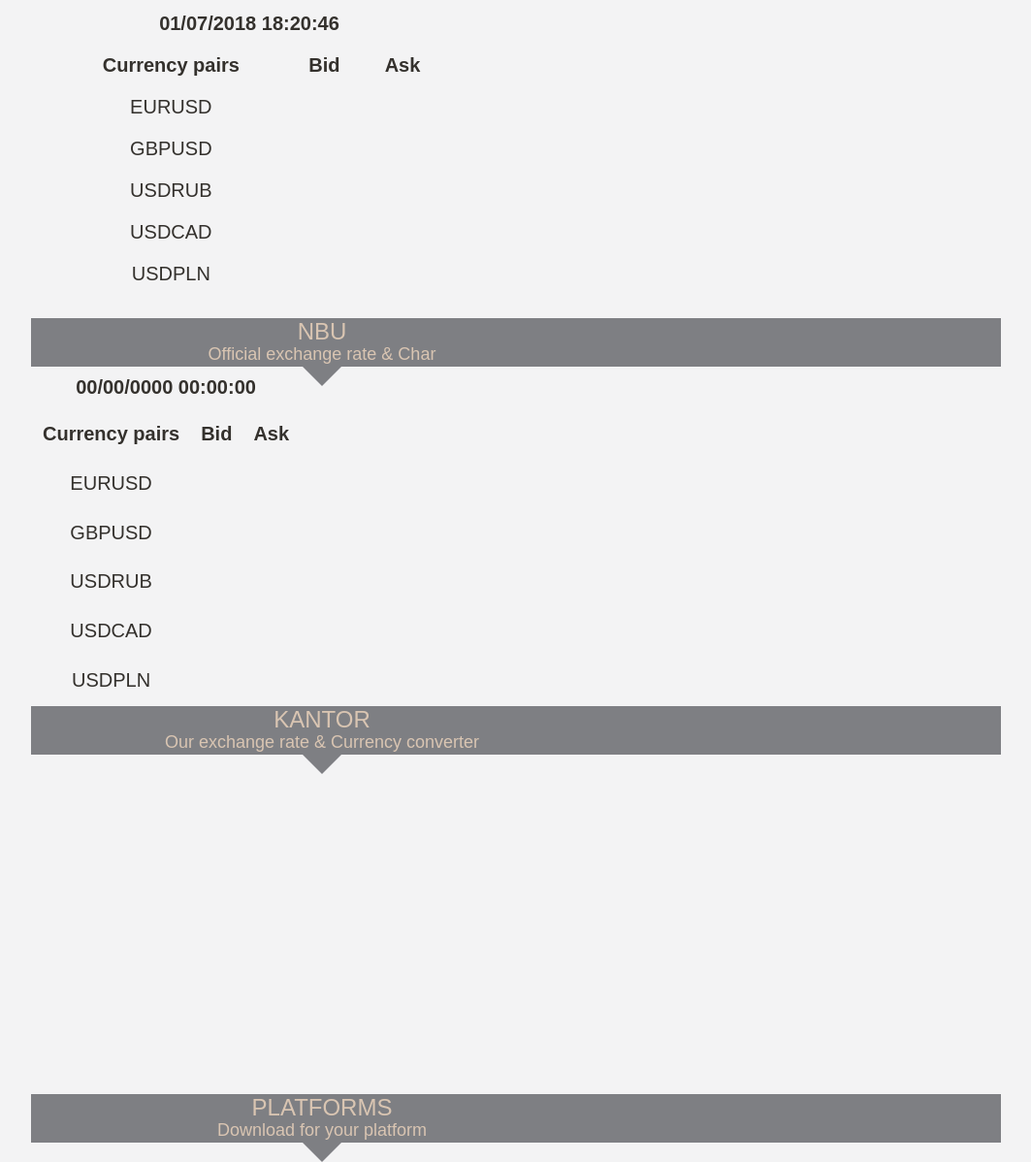
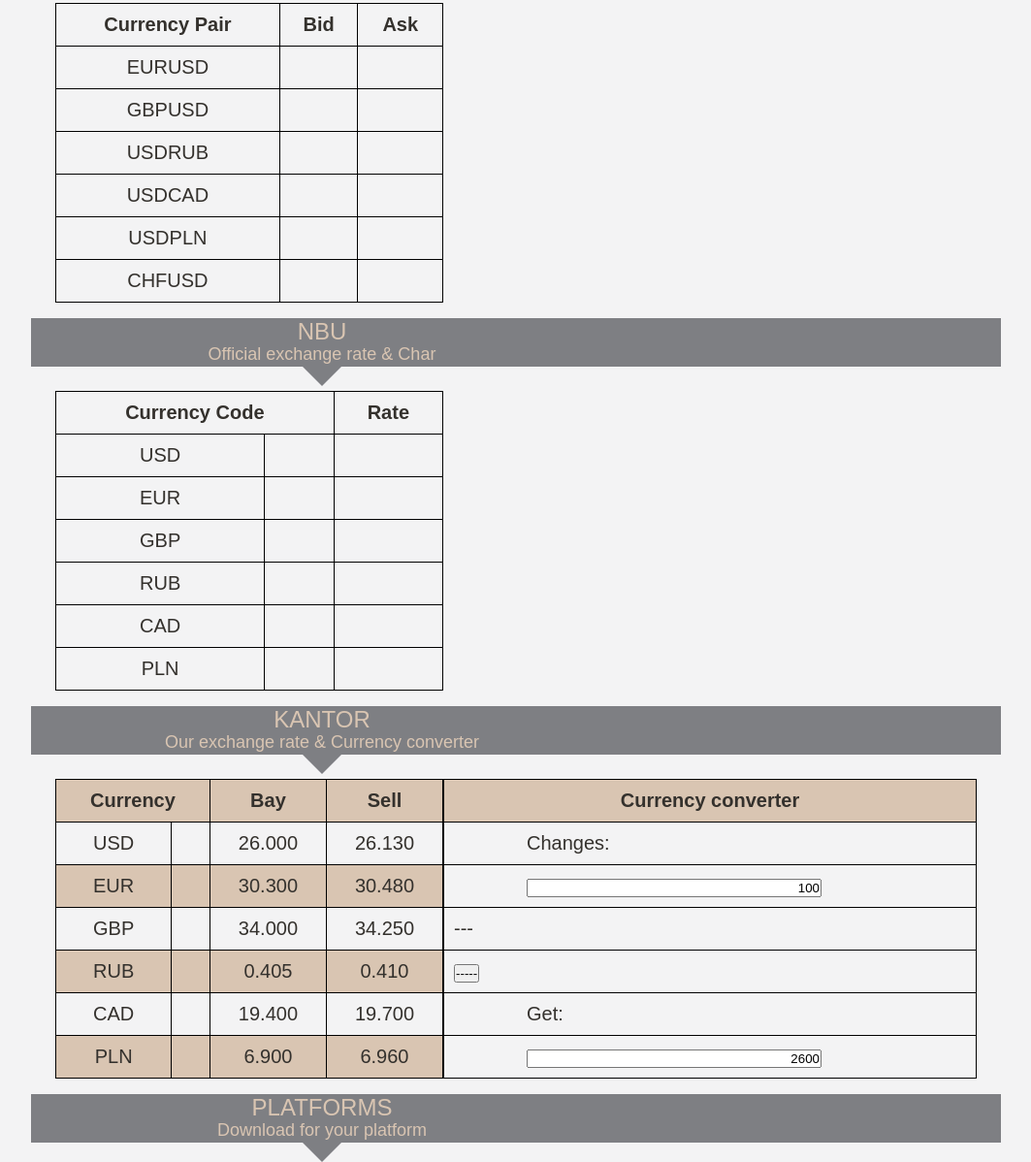
Before and after one commit to prohres/kantor, a plain HTML site: page index.html in a window 1280 px wide. Shown: the part 432-1630 px from the top of the page at 97% size, without its empty margins (108-1171 px from the left). Drawn offline with Linux system fonts and the light colour scheme; no server answers.

Commit message:
v.010718

```diff
--- a/index.html
+++ b/index.html
@@ -4,7 +4,7 @@
 		<meta charset="UTF-8">
 		<title>KANTOR | ОБМІН</title>
 		<link rel="stylesheet" type="text/css" href="style/style.css">
-
+		<!-- "7AS0vE' -->
 	</head>
 	<body>
 		<div id="wrapper">
@@ -35,6 +35,9 @@
 					</div>
 					<a href="index.html">
 						<img class="logo-header" src="images/kantor_logo.png" alt="Home page">
+						<time id="date" datetime="today's date">00/00/0000</time>
+						<br>
+						<time id="time" datetime="time is now">00:00:00</time>
 					</a>
 					<div>
 						<figure>
@@ -54,113 +57,181 @@
 			</header>
 			<div class="anotherheader">
 				<h2 id="FOREX">FOREX</h2>
-				<h3>Bid & Ask & Chart</h3>
+				<h3>Bid &amp; Ask &amp; Chart</h3>
 			</div>
-			<section class="forex">
-				<table class="grid-forex">
-					<caption>
-						<time id="date" datetime="today's date">00/00/0000</time>
-						<time id="time" datetime="time is now">00:00:00</time>
-					</caption>
+			<section>
+				<table>
 					<tr>
-						<th>Currency pairs</th>
+						<th>Currency Pair</th>
 						<th>Bid</th>
 						<th>Ask</th>
 					</tr>
 					<tr>
 						<td>EURUSD</td>
-						<td id="eurusdbid"></td>
-						<td id="eurusdask"></td>
+						<td id="EURUSDBID"></td>
+						<td id="EURUSDASK"></td>
 					</tr>
 					<tr>
 						<td>GBPUSD</td>
-						<td id="gbpusdbid"></td>
-						<td id="gbpusdask"></td>
+						<td id="GBPUSDBID"></td>
+						<td id="GBPUSDASK"></td>
 					</tr>
 					<tr>
 						<td>USDRUB</td>
-						<td id="usdrubbid"></td>
-						<td id="usdrubask"></td>
+						<td id="USDRUBBID"></td>
+						<td id="USDRUBASK"></td>
 					</tr>
 					<tr>
 						<td>USDCAD</td>
-						<td id="usdcadbid"></td>
-						<td id="usdcadask"></td>
+						<td id="USDCADBID"></td>
+						<td id="USDCADASK"></td>
 					</tr>
 					<tr>
 						<td>USDPLN</td>
-						<td id="usdplnbid"></td>
-						<td id="usdplnask"></td>
-					</tr>
-				</table>
-
-
-
-
-			</section>
-
-				<div class="anotherheader">
-					<h2 id="NBU">NBU</h2>
-					<h3>Official exchange rate & Char</h3>
-				</div>
-			<section class="nbu">
-				<table class="grid-nbu">
-					<caption>
-						<time id="date" datetime="today's date">00/00/0000</time>
-						<time id="time" datetime="time is now">00:00:00</time>
-					</caption>
-					<tr>
-						<th>Currency pairs</th>
-						<th>Bid</th>
-						<th>Ask</th>
+						<td id="USDPLNBID"></td>
+						<td id="USDPLNASK"></td>
 					</tr>
 					<tr>
-						<td>EURUSD</td>
-						<td id="eurusdbid"></td>
-						<td id="eurusdask"></td>
-					</tr>
-					<tr>
-						<td>GBPUSD</td>
-						<td id="gbpusdbid"></td>
-						<td id="gbpusdask"></td>
-					</tr>
-					<tr>
-						<td>USDRUB</td>
-						<td id="usdrubbid"></td>
-						<td id="usdrubask"></td>
-					</tr>
-					<tr>
-						<td>USDCAD</td>
-						<td id="usdcadbid"></td>
-						<td id="usdcadask"></td>
-					</tr>
-					<tr>
-						<td>USDPLN</td>
-						<td id="usdplnbid"></td>
-						<td id="usdplnask"></td>
+						<td>CHFUSD</td>
+						<td id="CHFUSDBID"></td>
+						<td id="CHFUSDASK"></td>
 					</tr>
 				</table>
 			</section>
-
+			<div class="anotherheader">
+				<h2 id="NBU">NBU</h2>
+				<h3>Official exchange rate &amp; Char</h3>
+			</div>
+			<section>
+				<table>
+					<tr>
+						<th colspan="2">Currency Code</th>
+						<th>Rate</th>
+					</tr>
+					<tr>
+						<td>USD</td>
+						<td ><img src="" alt=""></td>
+						<td id="USD"></td>
+					</tr>
+					<tr>
+						<td>EUR</td>
+						<td ><img src="" alt=""></td>
+						<td id="EUR"></td>
+					</tr>
+					<tr>
+						<td>GBP</td>
+						<td><img src="" alt=""></td>
+						<td id="GBP"></td>
+					</tr>
+					<tr>
+						<td>RUB</td>
+						<td><img src="" alt=""></td>
+						<td id="RUB"></td>
+					</tr>
+					<tr>
+						<td>CAD</td>
+						<td><img src="" alt=""></td>
+						<td id="CAD"></td>
+					</tr>
+					<tr>
+						<td>PLN</td>
+						<td><img src="" alt=""></td>
+						<td id="PLN"></td>
+					</tr>
+				</table>
+			</section>
 			<div class="anotherheader">
 				<h2 id="KANTOR">KANTOR</h2>
-					<h3>Our exchange rate & Currency converter</h3>
+				<h3>Our exchange rate &amp; Currency converter</h3>
 			</div>
-			<section class="kantor">
+			<section>
+				<table class="grid-kantor">
+					<tr>
+						<th colspan="2">Currency</th>
+						<th>Bay</th>
+						<th>Sell</th>
+					</tr>
+					<tr>
+						<td>USD</td>
+						<td ><img src="" alt=""></td>
+						<td id="USDBAY"></td>
+						<td id="USDSELL"></td>
+					</tr>
+					<tr>
+						<td>EUR</td>
+						<td ><img src="" alt=""></td>
+						<td id="EURBAY"></td>
+						<td id="EURSELL"></td>
+					</tr>
+					<tr>
+						<td>GBP</td>
+						<td><img src="" alt=""></td>
+						<td id="GBPBAY"></td>
+						<td id="GBPSELL"></td>
+					</tr>
+					<tr>
+						<td>RUB</td>
+						<td><img src="" alt=""></td>
+						<td id="RUBBAY"></td>
+						<td id="RUBSELL"></td>
+					</tr>
+					<tr>
+						<td>CAD</td>
+						<td><img src="" alt=""></td>
+						<td id="CADBAY"></td>
+						<td id="CADSELL"></td>
+					</tr>
+					<tr>
+						<td>PLN</td>
+						<td><img src="" alt=""></td>
+						<td id="PLNBAY"></td>
+						<td id="PLNSELL"></td>
+					</tr>
+				</table>
+				<form>
+					<table class="converter">
+						<tr>
+							<th colspan="2">Currency converter</th>
+						</tr>
+						<tr>
+							<td><label>Changes:</label></td>
+
+						</tr>
+						<tr>
+							<td colspan="2"><input type="text" name="changes-sum" value="100"></td>
+
+						</tr>
+						<tr>
+							<td colspan="2">---</td>
+
+						</tr>
+						<tr>
+							<td colspan="2"><button>-----</button></td>
+
+						</tr>
+						<tr>
+							<td><label>Get:</label></td>
+
+						</tr>
+						<tr>
+							<td colspan="2"><input type="text" name="changes-sum" value="2600"></td>
+
+						</tr>
+					</table>
+				</form>
 			</section>
-
 			<div class="anotherheader">
 				<h2 id="PLATFORMS">PLATFORMS</h2>
 				<h3>Download for your platform</h3>
 			</div>
-			<section class="platforms">
+			<section>
 			</section>
 
 				<div class="anotherheader">
 					<h2 id="ABOUTUS">ABOUT US</h2>
 					<h3>More Info</h3>
 				</div>
-			<section class="aboutus">
+			<section>
 			</section>
 			<footer>
 
@@ -179,5 +250,7 @@
 	<script type="text/javascript" src="script/date.js"></script>
 	<script type="text/javascript" src="script/time.js"></script>
 	<script type="text/javascript" src="script/quotesforex.js"></script>
+	<script type="text/javascript" src="script/exchangenbu.js"></script>
+	<script type="text/javascript" src="script/ratekantor.js"></script>
 	</body>
 </html>
--- /dev/null
+++ b/script/exchangenbu.js
@@ -0,0 +1,21 @@
+
+var exchangeNbu = new XMLHttpRequest();
+exchangeNbu.onreadystatechange = function()
+{
+  if (exchangeNbu.readyState == 4 && exchangeNbu.status == 200)
+  {
+	var exchangeData = JSON.parse(exchangeNbu.responseText);
+
+    var currencyCode = ["USD", "EUR", "GBP", "RUB", "CAD", "PLN"];
+
+    for (var i = 0; i < exchangeData.length; i++) {
+		for (var j = 0; j < currencyCode.length; j++) {
+			if (exchangeData[i]["cc"] === currencyCode[j]) {
+				document.getElementById(currencyCode[j]).innerHTML = exchangeData[i]["rate"].toFixed(3);
+			}
+		}
+	}
+  }
+};
+exchangeNbu.open("GET", "https://bank.gov.ua/NBUStatService/v1/statdirectory/exchange?json", true);
+exchangeNbu.send();
--- a/script/quotesforex.js
+++ b/script/quotesforex.js
@@ -1,17 +1,17 @@
 
-var quotes = new XMLHttpRequest();
-quotes.onreadystatechange = function()
+var quotesForex = new XMLHttpRequest();
+quotesForex.onreadystatechange = function()
 {
-  if (quotes.readyState == 4 && quotes.status == 200)
+  if (quotesForex.readyState == 4 && quotesForex.status == 200)
   {
-	var quotesData = JSON.parse(quotes.responseText);
+	var quotesData = JSON.parse(quotesForex.responseText);
 
-	var curEventId = ['eurusd', 'gbpusd', 'usdrub','usdcad', 'usdpln'];
-	for (var i = 0; i < 5; i++) {
-		document.getElementById(curEventId[i] + 'bid').innerHTML = quotesData[i].bid.toFixed(5);
-		document.getElementById(curEventId[i] + 'ask').innerHTML = quotesData[i].ask.toFixed(5);
+	var currencyPairs = ["EURUSD", "GBPUSD", "USDRUB","USDCAD", "USDPLN", "CHFUSD"];
+	for (var i = 0; i < 6; i++) {
+		document.getElementById(currencyPairs[i] + "BID").innerHTML = quotesData[i].bid.toFixed(5);
+		document.getElementById(currencyPairs[i] + "ASK").innerHTML = quotesData[i].ask.toFixed(5);
 	}
   }
 };
-quotes.open("GET", "https://forex.1forge.com/1.0.3/quotes?pairs=EURUSD,GBPUSD,USDRUB,USDCAD,USDPLN&api_key=vEugMMlFdNVX0U5qQuiQ4n8YCUDuEUha", true);
-quotes.send();
+quotesForex.open("GET", "https://forex.1forge.com/1.0.3/quotes?pairs=EURUSD,GBPUSD,USDRUB,USDCAD,USDPLN,CHFUSD&api_key=vEugMMlFdNVX0U5qQuiQ4n8YCUDuEUha", true);
+quotesForex.send();
--- /dev/null
+++ b/script/ratekantor.js
@@ -0,0 +1,32 @@
+
+var rateData = [
+	{
+	"cc": "USD",
+	"rateBay": 26.00,
+	"rateSell": 26.13},
+	{
+	"cc": "EUR",
+	"rateBay": 30.30,
+	"rateSell": 30.48},
+	{
+	"cc": "GBP",
+	"rateBay": 34.00,
+	"rateSell": 34.25},
+	{
+	"cc": "RUB",
+	"rateBay": 0.405,
+	"rateSell": 0.410},
+	{
+	"cc": "CAD",
+	"rateBay": 19.40,
+	"rateSell": 19.70},
+	{
+	"cc": "PLN",
+	"rateBay": 6.90,
+	"rateSell": 6.96},
+]
+
+for (var i = 0; i < 6; i++) {
+	document.getElementById(rateData[i]["cc"] + "BAY").innerHTML = rateData[i].rateBay.toFixed(3);
+	document.getElementById(rateData[i]["cc"] + "SELL").innerHTML = rateData[i].rateSell.toFixed(3);
+}
--- a/style/style.css
+++ b/style/style.css
@@ -79,6 +79,13 @@ header {
 	padding-top: 5px;
 }
 
+.description a {
+	text-decoration: none;
+	color: #34312d;
+	text-align: center;
+	font-weight: bold;
+}
+
 figure {
 	display: flex;
 	width: 400px;
@@ -87,7 +94,7 @@ figure {
 
 figure img {
 	display: block;
-	padding: 18px 46px 18px 90px;
+	padding: 18px 68px 18px 68px;
 	width: 64px;
 }
 
@@ -97,7 +104,7 @@ figcaption {
 }
 
 img.logo-header {
-	padding: 50px 4px 30px 4px;
+	padding: 18px 4px 0px 4px;
 	width: 192px;
 }
 
@@ -151,15 +158,11 @@ section {
 
 }
 
-table.grid-forex {
+table {
 	border-collapse: collapse;
-	margin: 25px;
+	margin: 25px 0px 25px 25px;
 	width: 400px;
-}
-
-caption {
-	padding: 10px 10px;
-	font-weight: bold;
+	/*border: 1px solid black;*/
 }
 
 tr:hover > td {
@@ -167,9 +170,9 @@ tr:hover > td {
 }
 
 th, td {
-
 	padding: 10px 10px;
 	text-align: center;
+	border: 1px solid black;
 }
 
 footer {
@@ -177,3 +180,30 @@ footer {
 	height: 135px;
 	width: 1000px;
 }
+
+.grid-kantor tr:nth-child(odd), .converter tr:nth-child(1) {
+	background: #d9c5b2;
+}
+
+.grid-kantor tr:hover > td, .converter tr:hover > td {
+	background: none;
+}
+
+.converter {
+	margin-left: 0px;
+	width: 550px;
+}
+
+.converter td {
+	text-align: left;
+}
+
+.converter td label {
+	margin-left: 75px;
+}
+
+.converter td input {
+	margin-left: 75px;
+	text-align: right;
+	width: 300px;
+}
```
Lines whose indentation alone changed are shown as unchanged.
